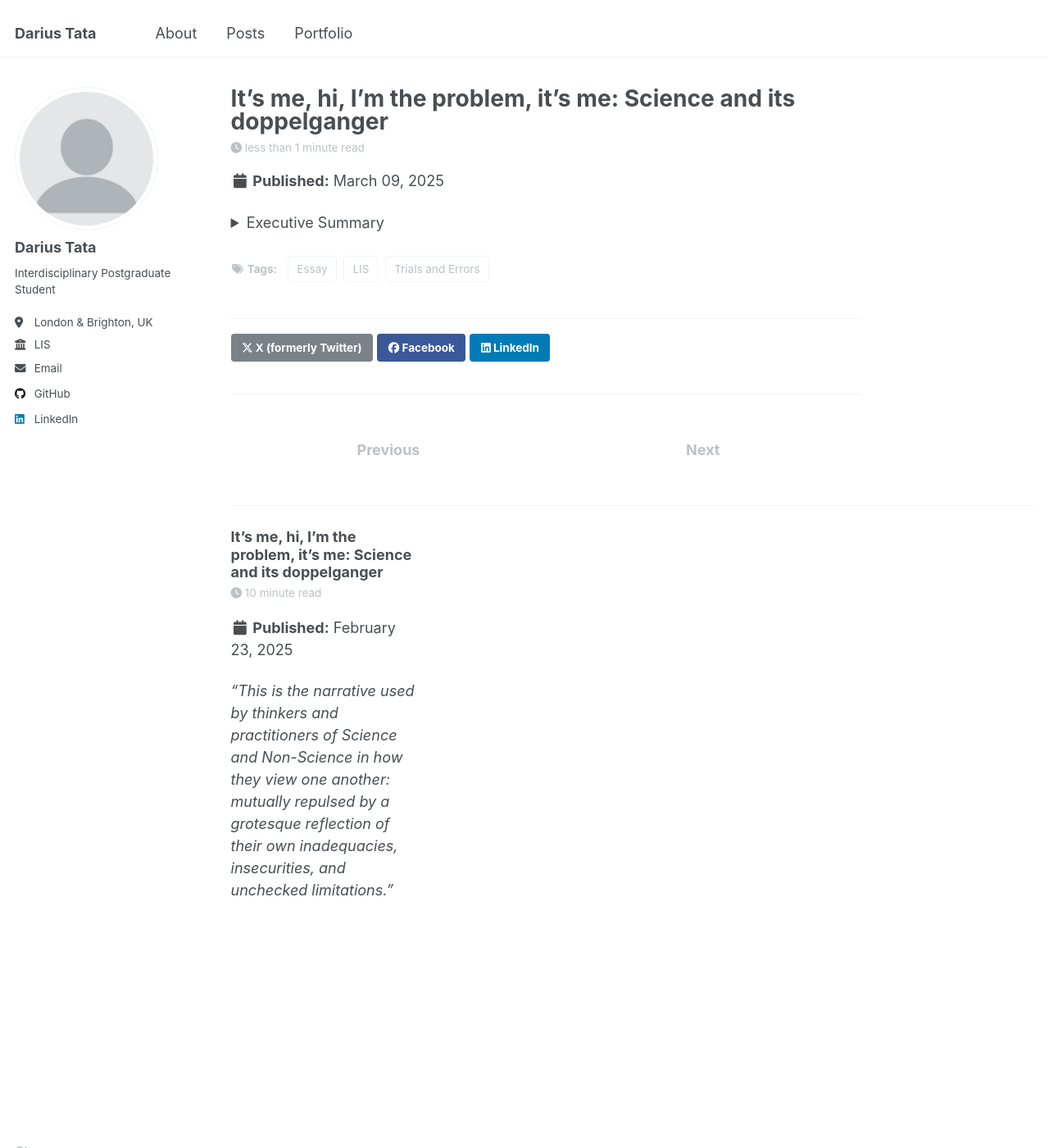
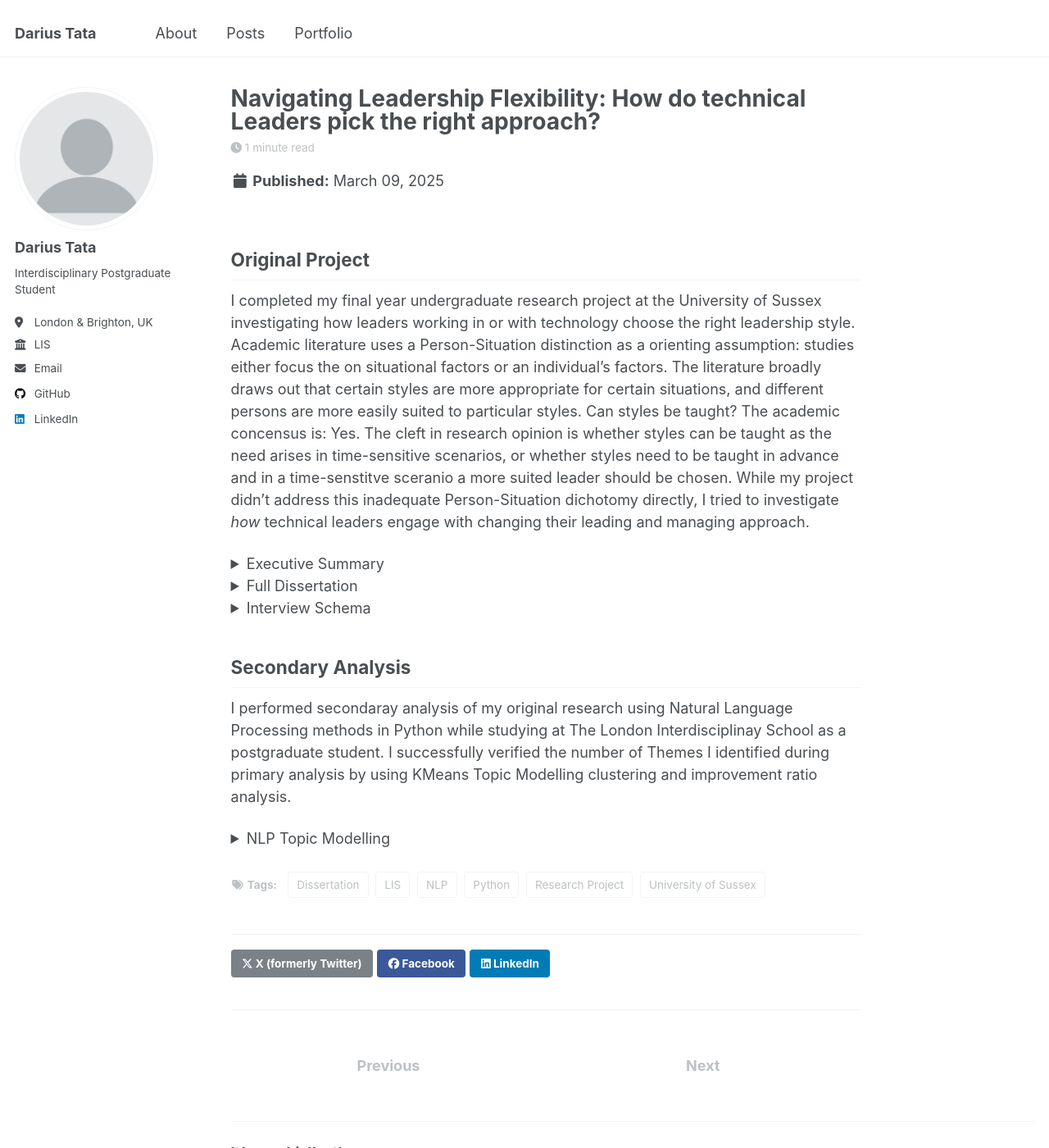
Before and after one commit to DariusTata/DariusTata.github.io, a Jekyll site: the page built from _posts/2025-03-09-blog-post-2.md, in a window 1280 px wide and 1400 px high. Shown: the whole window at 82% size. Built offline with Jekyll 4.4.1, drawn with Linux system fonts in a browser that asks for light colours.

Commit message:
full page commit
includes all iframe embedded pdfs and post text (descriptions of original and secondary analysis)

```diff
--- a/_posts/2025-03-09-blog-post-2.md
+++ b/_posts/2025-03-09-blog-post-2.md
@@ -1,20 +1,53 @@
 ---
-title: 'It’s me, hi, I’m the problem, it’s me: Science and its doppelganger'
+title: 'Navigating Leadership Flexibility: How do technical Leaders pick the right approach?'
 date: 2025-03-09
-excerpt: ''
+excerpt: "'Academic literature uses a Person-Situation distinction as a orienting  assumption: studies either focus the on situational factors or an individual's factors' ... 'The cleft in research opinion is whether styles can be taught as the need arises in time-sensitive scenarios, or whether styles need to be taught in advance and in a time-senstitve sceranio a more suited leader should be chosen.'"
 permalink: /posts/2025/03/blog-post-2/
 tags:
+  - University of Sussex
+  - Research Project
+  - Dissertation
   - LIS
-  - Trials and Errors
-  - Essay
+  - NLP
+  - Python
   #- category1
   #- category2
 ---
 
+## Original Project
+I completed my final year undergraduate research project at the University of Sussex investigating how leaders working in or with technology choose the right leadership style. Academic literature uses a Person-Situation distinction as a orienting  assumption: studies either focus the on situational factors or an individual's factors. The literature broadly draws out that certain styles are more appropriate for certain situations, and different persons are more easily suited to particular styles. Can styles be taught? The academic concensus is: Yes. The cleft in research opinion is whether styles can be taught as the need arises in time-sensitive scenarios, or whether styles need to be taught in advance and in a time-senstitve sceranio a more suited leader should be chosen. While my project didn't address this inadequate Person-Situation dichotomy directly, I tried to investigate *how* technical leaders engage with changing their leading and managing approach.
+
 <details>
     <summary>Executive Summary</summary>
-    <iframe width="560" height="315"
+    <iframe width=100%
     src="/files/Executive_Summary.pdf"
     frameborder="0" allowfullscreen>
     </iframe>
 </details>
+
+<details>
+    <summary>Full Dissertation</summary>
+    <iframe width =100%
+    src="/files/UG_Dissertation.pdf"
+    frameborder="0" allowfullscreen>
+    </iframe>
+</details>
+
+<details>
+    <summary>Interview Schema</summary>
+    <iframe width=100%
+    src="/files/Interview_Schedule.pdf"
+    frameborder="0" allowfullscreen>
+    </iframe>
+</details>
+
+## Secondary Analysis
+I performed secondaray analysis of my original research using Natural Language Processing methods in Python while studying at The London Interdisciplinay School as a postgraduate student. I successfully verified the number of Themes I identified during primary analysis by using KMeans Topic Modelling clustering and improvement ratio analysis.
+
+<details>
+    <summary>NLP Topic Modelling</summary>
+    <iframe width =100%
+    src="/files/NLP_NLF.pdf"
+    frameborder="0" allowfullscreen>
+    </iframe>
+</details>
```
Also changed, not shown: 2 other files.
